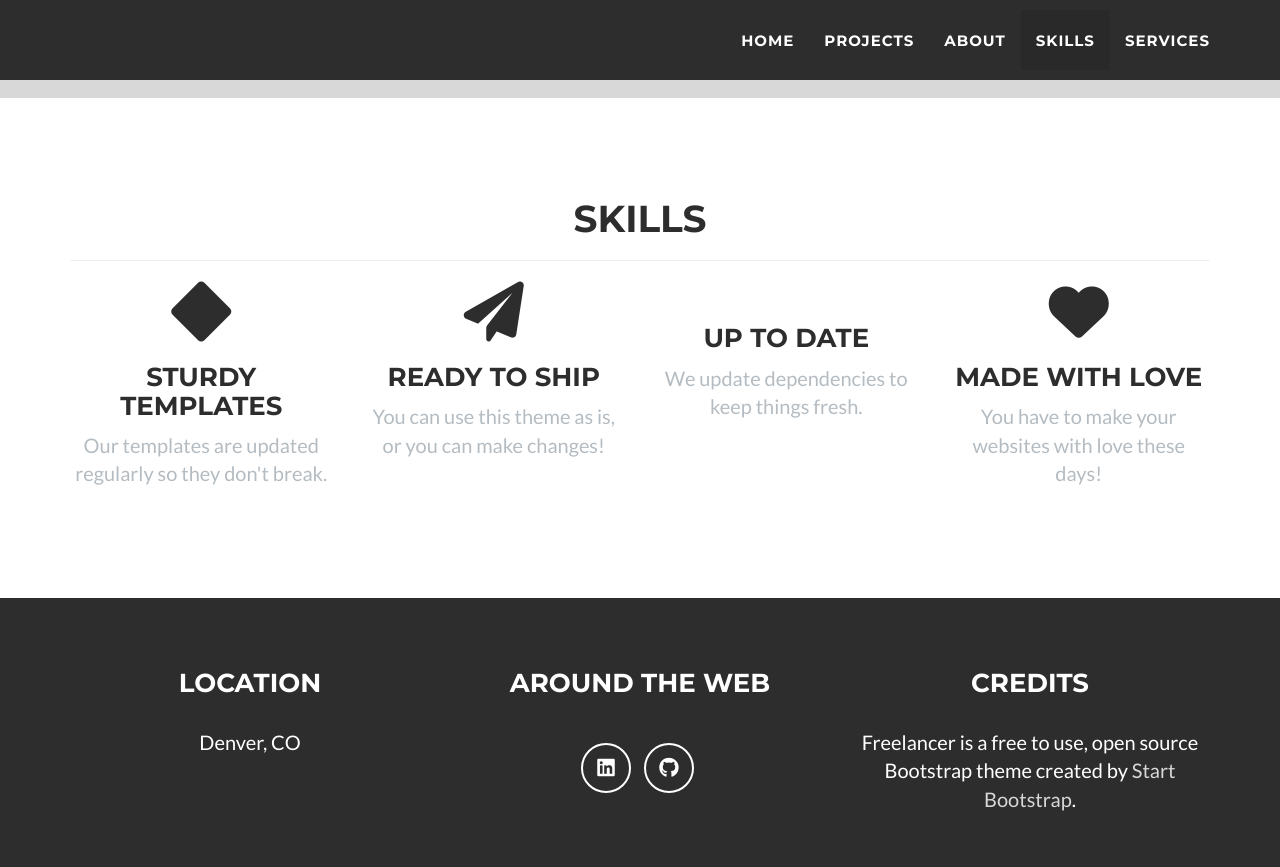
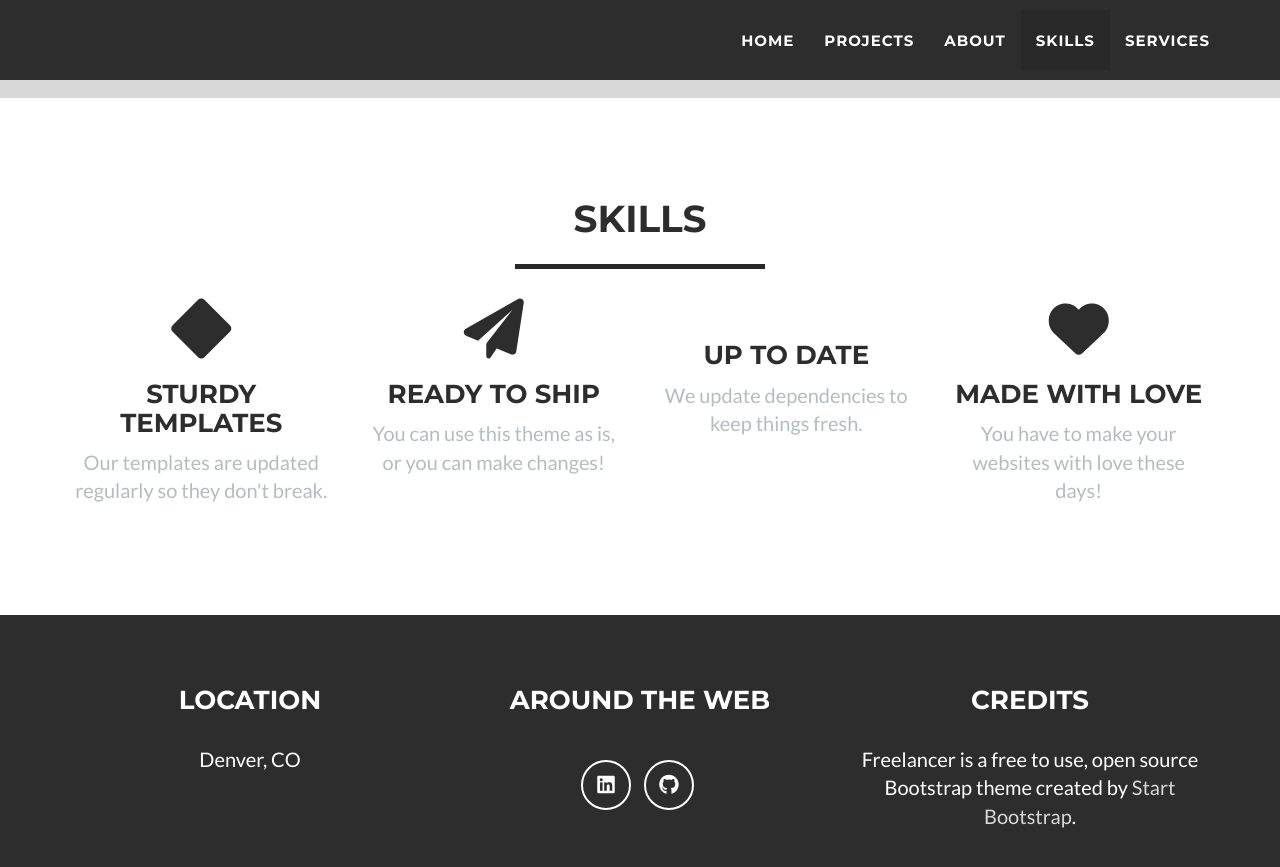
Before and after one commit to brf217/brf217.github.io, a Jekyll site: the page built from _posts/2014-07-18-project-1.markdown, in a window 1280 px wide and 900 px high, scrolled down 2624 px. Shown: the top 867 px of the window. Built offline with Jekyll 4.4.1, drawn with Linux system fonts in a browser that asks for light colours.

Commit message:
Update services.html

```diff
--- a/_includes/services.html
+++ b/_includes/services.html
@@ -3,7 +3,7 @@
         <div class="row">
             <div class="col-lg-12 text-center">
                 <h2 class="section-heading">Skills</h2>
-                <hr class="primary">
+                <hr class="star-light">
             </div>
         </div>
     </div>
```
